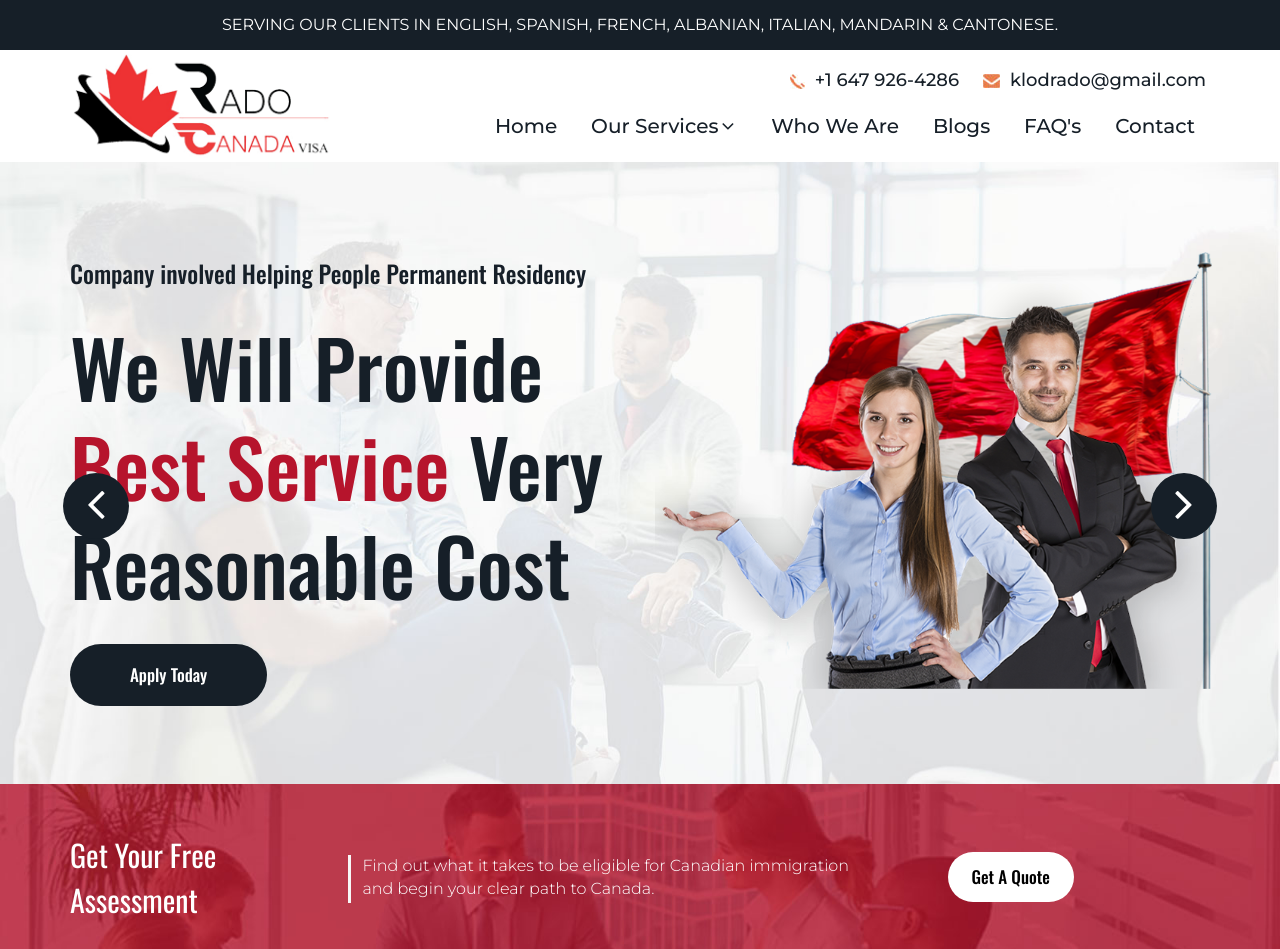
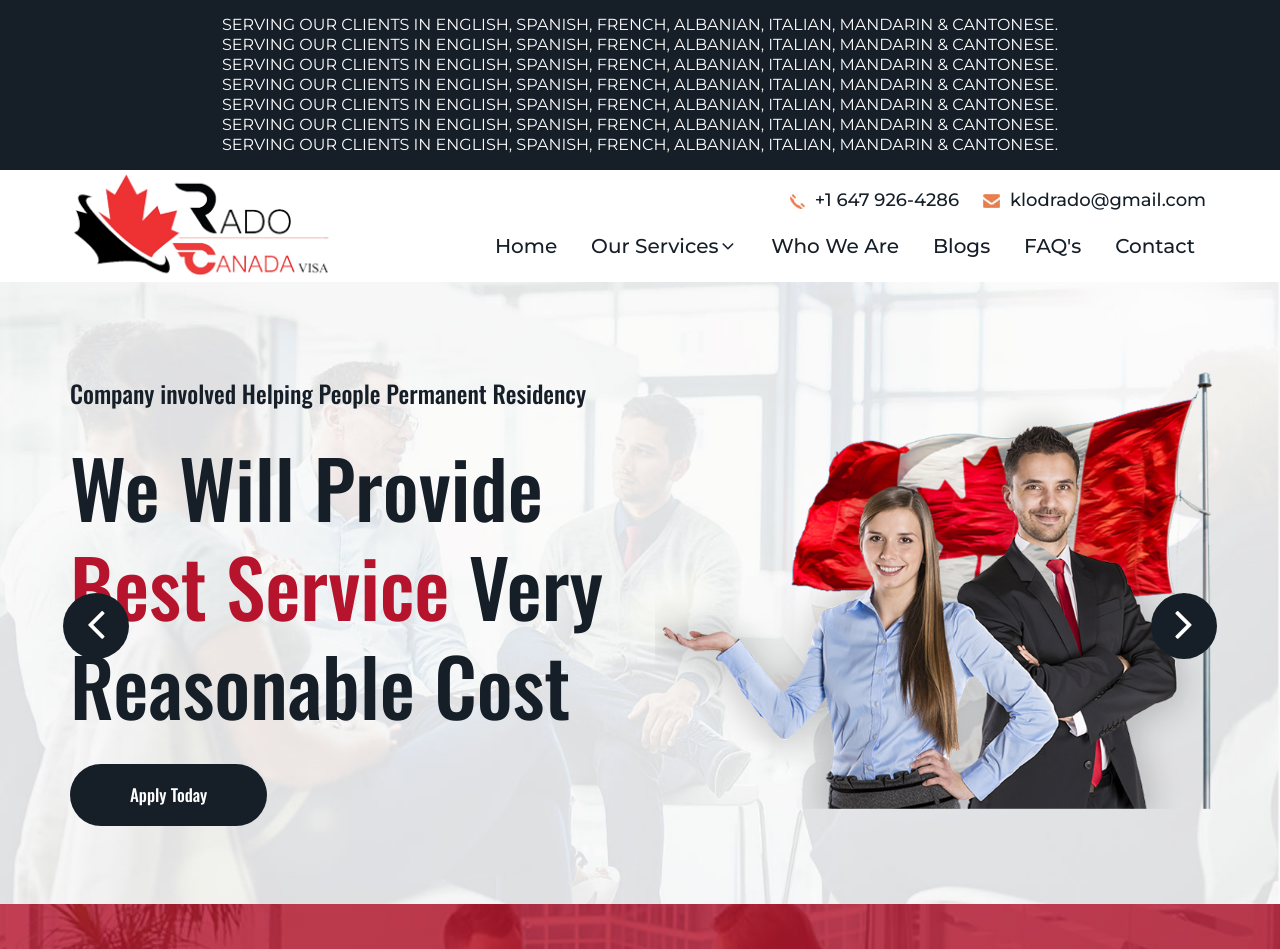
Before and after one commit to BagxBunny/testrepo2, a plain HTML site: page index.html in a window 1280 px wide. Shown: the top 949 px of the page. Drawn offline with nearby package versions, Linux system fonts and the light colour scheme; files whose address does not match are found by name; a web font is replaced by a local one.

Commit message:
adsadsads

```diff
--- a/index.html
+++ b/index.html
@@ -25,6 +25,12 @@
           <div class="row">
             <div class="col-md-12 col-xs-12 col-sm-12">
               <div class="top-brnch">
+                <h5>SERVING OUR CLIENTS IN ENGLISH, SPANISH, FRENCH, ALBANIAN, ITALIAN, MANDARIN & CANTONESE.</h5>
+                <h5>SERVING OUR CLIENTS IN ENGLISH, SPANISH, FRENCH, ALBANIAN, ITALIAN, MANDARIN & CANTONESE.</h5>
+                <h5>SERVING OUR CLIENTS IN ENGLISH, SPANISH, FRENCH, ALBANIAN, ITALIAN, MANDARIN & CANTONESE.</h5>
+                <h5>SERVING OUR CLIENTS IN ENGLISH, SPANISH, FRENCH, ALBANIAN, ITALIAN, MANDARIN & CANTONESE.</h5>
+                <h5>SERVING OUR CLIENTS IN ENGLISH, SPANISH, FRENCH, ALBANIAN, ITALIAN, MANDARIN & CANTONESE.</h5>
+                <h5>SERVING OUR CLIENTS IN ENGLISH, SPANISH, FRENCH, ALBANIAN, ITALIAN, MANDARIN & CANTONESE.</h5>
                 <h5>SERVING OUR CLIENTS IN ENGLISH, SPANISH, FRENCH, ALBANIAN, ITALIAN, MANDARIN & CANTONESE.</h5>
               </div>
             </div>
```
